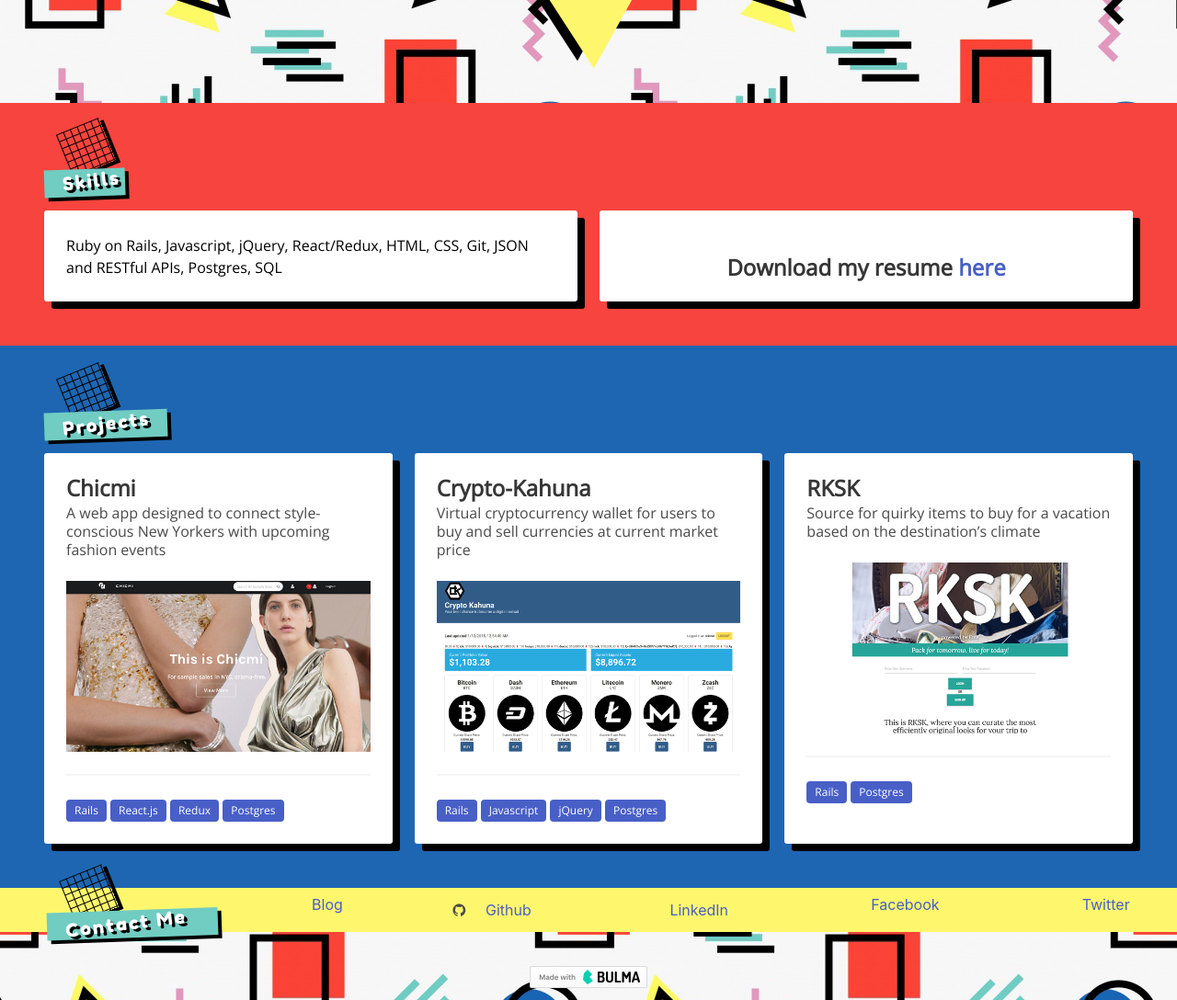
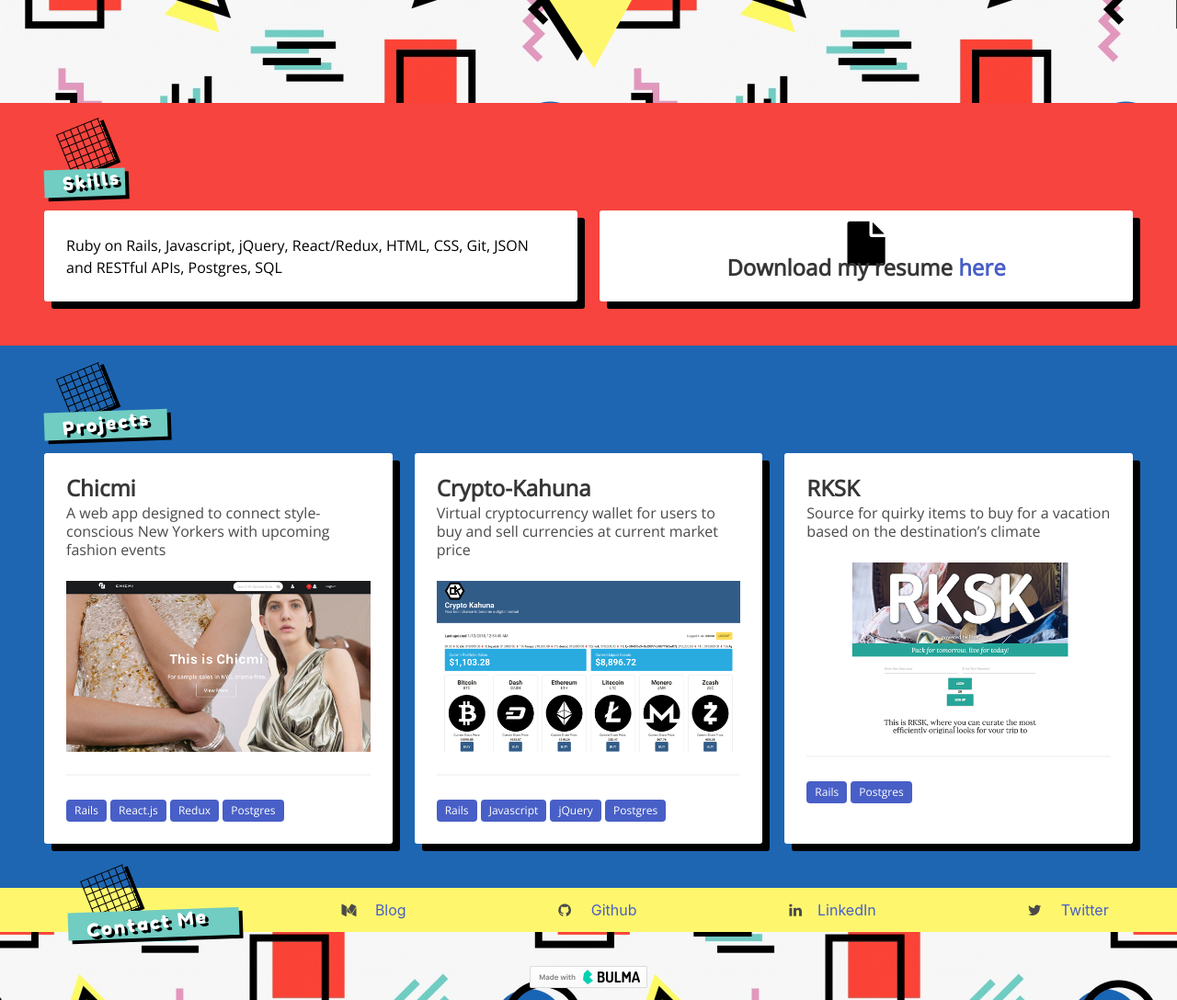
Before and after one commit to ayreal/my-portfolio, a PHP site: page / in a window 1280 px wide. Shown: the part 712-1800 px from the top of the page at 92% size. Run offline with PHP 8.4, Linux system fonts and the light colour scheme; some libraries are stand-ins or nearby versions.

Commit message:
fix resume and add fontawesome back

```diff
--- a/css/custom.css
+++ b/css/custom.css
@@ -22,7 +22,7 @@ body {
 }
 
 /* fallback */
-@font-face {
+/* @font-face {
   font-family: "Material Icons";
   font-style: normal;
   font-weight: 400;
@@ -43,7 +43,7 @@ body {
   direction: ltr;
   -webkit-font-feature-settings: "liga";
   -webkit-font-smoothing: antialiased;
-}
+} */
 
 .triangle {
   margin: 3em auto;
--- a/index.html
+++ b/index.html
@@ -7,7 +7,6 @@
 
   <link rel="stylesheet" href="https://maxcdn.bootstrapcdn.com/font-awesome/4.7.0/css/font-awesome.min.css">
   <link rel="stylesheet" href="https://cdnjs.cloudflare.com/ajax/libs/bulma/0.6.2/css/bulma.min.css">
-  <!-- <link href="./node_modules/mdi/css/materialdesignicons.min.css" media="all" rel="stylesheet" type="text/css" /> -->
   <link rel="stylesheet" href="./css/custom.css">
 </head>
 <body>
@@ -52,9 +51,9 @@
 
       <div class="tile is-parent has-content-vertically-aligned">
         <article class="tile is-child box has-text-centered">
-          <div class="icon">
-  <i class="mdi mdi-file-document mdi mdi-48px"></i>
-</div>
+          <div class="icon fa-3x">
+            <i class="fa fa-file"></i>
+          </div>
 <br/>
           <h3 class="title is-4">Download my resume <a href="./public/ArielHermanResume2018.pdf" target="_blank">here</a></h3>
         </article>
@@ -157,7 +156,7 @@
     <div class="level-item has-text-centered">
       <div>
         <span class="icon is-large">
-          <i class="mdi mdi-medium"></i>
+          <i class="fa fa-medium"></i>
         </span>
         <a href="https://medium.com/@aeh.herman" target="_blank">Blog</a>
       </div>
@@ -175,25 +174,15 @@
 
     <div class="level-item has-text-centered">
       <span class="icon is-large">
-        <i class="mdi mdi-linkedin"></i>
+        <i class="fa fa-linkedin"></i>
       </span>
       <a href="https://www.linkedin.com/in/aeherman/" target="_blank">LinkedIn</a>
     </div>
 
     <div class="level-item has-text-centered">
-         <div>
-           <span class="icon is-large">
-             <i class="mdi mdi-facebook"></i>
-           </span>
-             <a href="https://www.facebook.com/ariel.herman.1" target="_blank">Facebook</a>
-         </div>
-       </div>
-
-
-    <div class="level-item has-text-centered">
       <div>
         <span class="icon is-large">
-          <i class="mdi mdi-twitter"></i>
+          <i class="fa fa-twitter"></i>
         </span>
         <a href="https://twitter.com/ayrealism" target="_blank">Twitter</a>
       </div>
```
Also changed, not shown: public/materialize-fonts.woff2 (deleted), 2 other files.
